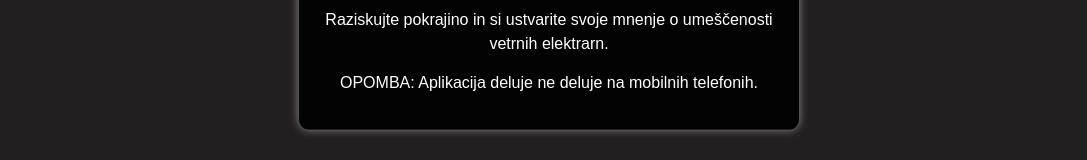
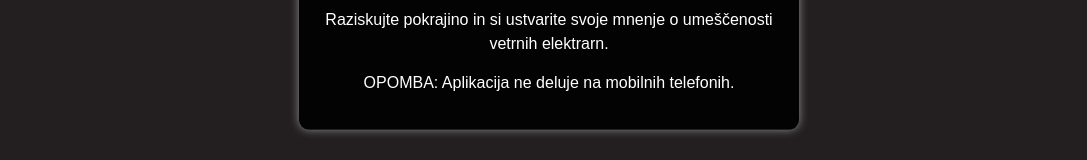
Before and after one commit to furmankl/VE-Rogatec, a plain HTML site: page index.html in a window 1280 px wide. Shown: the part 443-603 px from the top of the page, without its empty margins (91-1178 px from the left). Drawn offline with Linux system fonts and the light colour scheme; no server answers.

Commit message:
Update index.html

```diff
--- a/index.html
+++ b/index.html
@@ -76,7 +76,7 @@
           Raziskujte pokrajino in si ustvarite svoje mnenje o umeščenosti vetrnih elektrarn.
       </p>
       <p>
-        OPOMBA: Aplikacija deluje ne deluje na mobilnih telefonih.
+        OPOMBA: Aplikacija ne deluje na mobilnih telefonih.
     </p>
   </div>
   <script>
```
